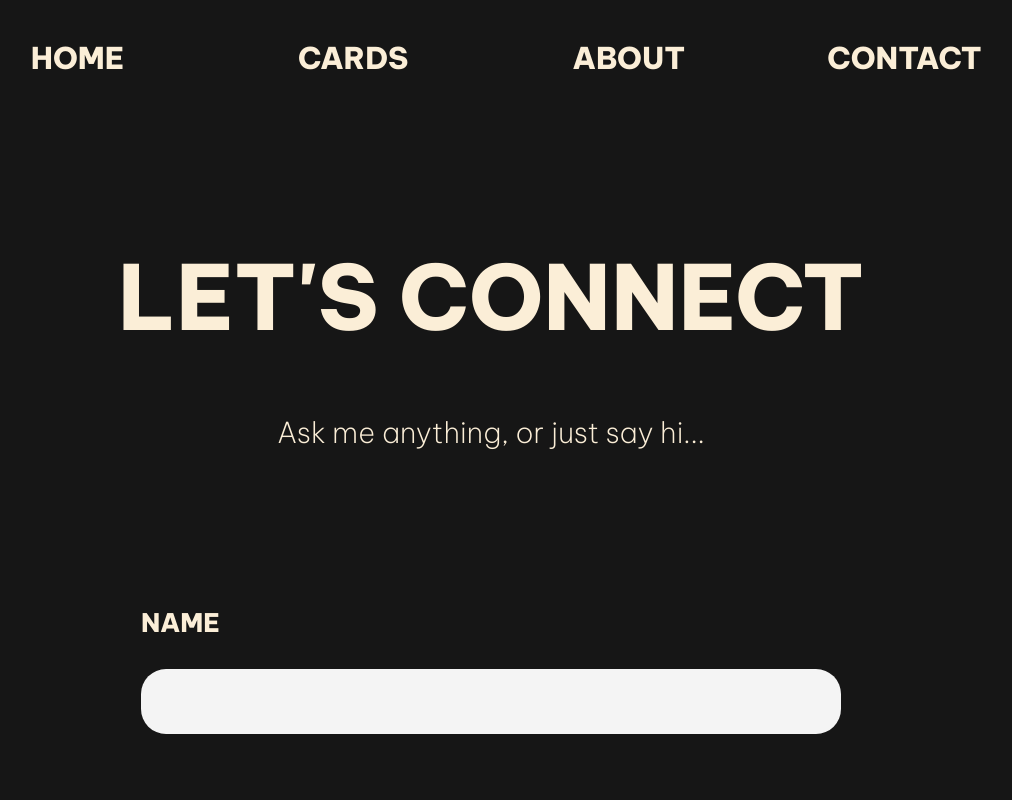
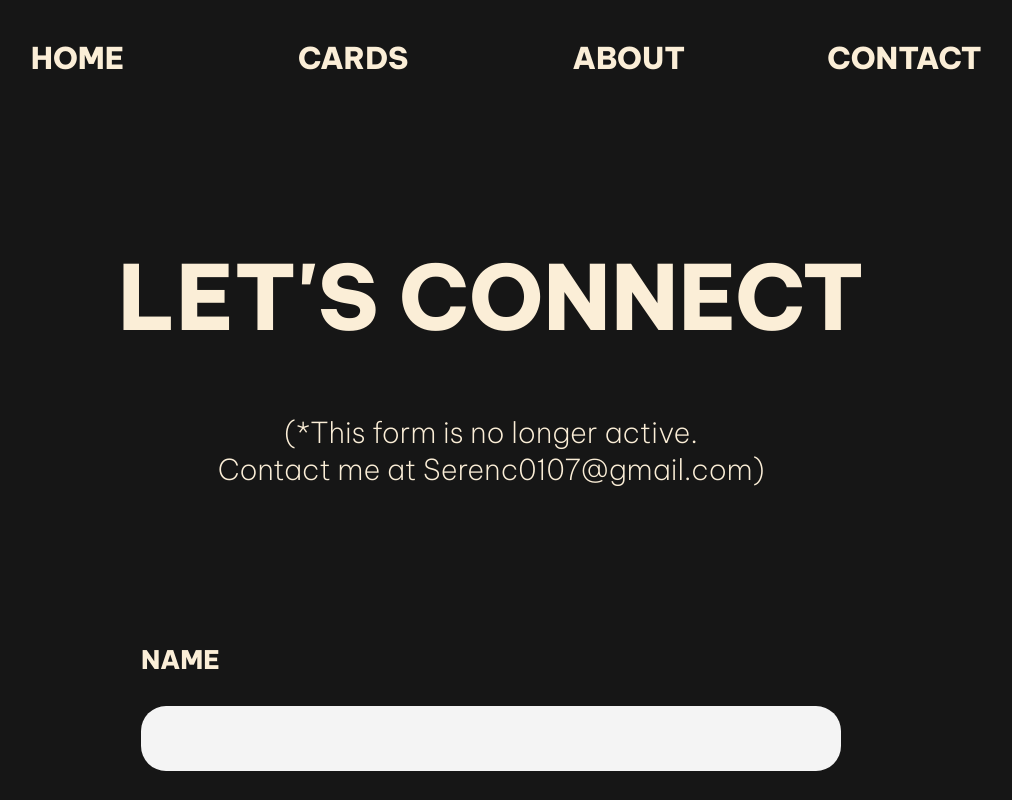
Before and after one commit to constance07/Weve-Got-To-Talk, a Next.js app in the folder wntt/: page /contact in a window 1280 px wide. Shown: the top 800 px of the page, without its empty margins (149-1161 px from the left). Built offline with nearby package versions, Linux system fonts and the light colour scheme.

Commit message:
Update 6

```diff
--- a/wntt/app/contact/email.tsx
+++ b/wntt/app/contact/email.tsx
@@ -71,12 +71,12 @@ export default function Email(){
                 method: 'POST',
                 body: JSON.stringify({...formData}),
             });
-        /*Email Sent !*/
+        /*Email Sent(OLD) !*/
             setFormData(initialFormData);
-            toast.success("Email was sent sucessfully!");
+            toast.error("This form is no longer active.");
         } catch(error: any){
         /*Email Error !*/
-            toast.error('Oops, looks like something went wrong ', error);
+            toast.error('This form is no longer active.');
         }
     };
 
@@ -92,7 +92,7 @@ export default function Email(){
                 {/*Sub-Title*/}
                 <div className ='contactSubTitle'>
                     <div className={be_Vietnam_Pro_VLight.className}>
-                        Ask me anything, or just say hi...
+                        (*This form is no longer active.<br></br>Contact me at Serenc0107@gmail.com)
                     </div>
                 </div>
 
```
